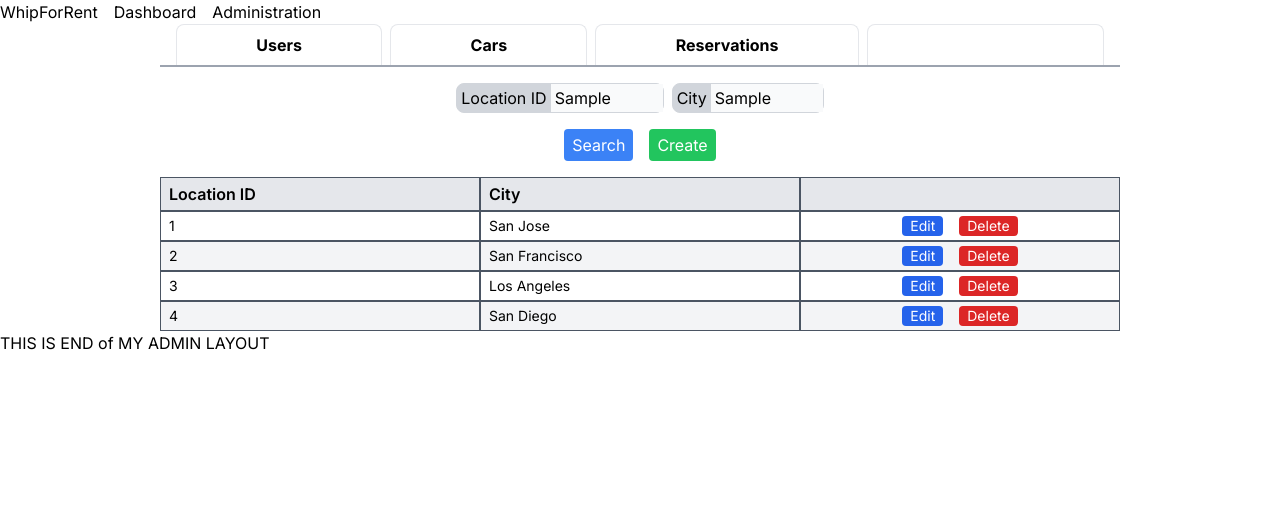
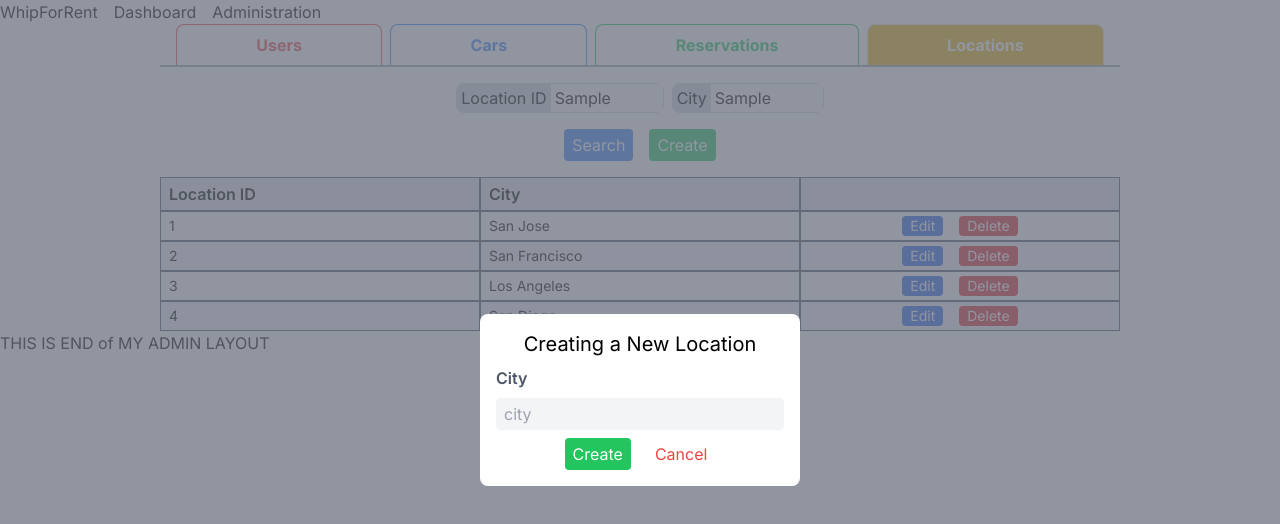
Before and after one commit to Rha02/whip-for-rent, a Next.js app in the folder frontend/: page /admin/locations in a window 1280 px wide. Both pictures are taken after typing "Sample", "Sample" into the empty fields and a click on the button "Create". Shown: the top 524 px of the page. Built offline with nearby package versions, Linux system fonts and the light colour scheme.

Commit message:
Created UI for creating Locations

```diff
--- a/frontend/src/app/admin/layout.tsx
+++ b/frontend/src/app/admin/layout.tsx
@@ -9,12 +9,13 @@ export default function AdminLayout({
     const pathname = usePathname();
     // Get current page from server-side
     const isActive = (href: string) => pathname === href;
+    const linkStyle = "py-2 border-l border-r border-t rounded-t-lg grow text-center ";
 
     const links = [
-        { href: "/admin/users", name: "Users", color: "blue-500" },
-        { href: "/admin/cars", name: "Cars", color: "red-500" },
-        { href: "/admin/reservations", name: "Reservations", color: "green-500" },
-        { href: "/admin/locations", name: "Locations", color: "yellow-500" }
+        { href: "/admin/users", name: "Users", attrs: linkStyle + (isActive("/admin/users") ? "bg-red-500 text-white" : "text-red-500 border-red-500") },
+        { href: "/admin/cars", name: "Cars", attrs: linkStyle + (isActive("/admin/cars") ? "bg-blue-500 text-white" :  "text-blue-500 border-blue-500")},
+        { href: "/admin/reservations", name: "Reservations", attrs: linkStyle + (isActive("/admin/reservations") ? "bg-green-500 text-white" : "text-green-500 border-green-500")},
+        { href: "/admin/locations", name: "Locations", attrs: linkStyle + (isActive("/admin/locations") ? "bg-yellow-500 text-white" : "text-yellow-500 border-yellow-500")}
     ];
 
     return (
@@ -30,10 +31,7 @@ export default function AdminLayout({
                         <nav className="flex justify-between border-b-2 border-gray-400 gap-2 px-4 font-bold">
                             {links.map((link, idx) => (
                                 <a key={idx}
-                                    className={
-                                        `${isActive(link.href) ? "bg-"+link.color+" text-white" : "text-"+link.color}
-                                        py-2 border-l border-r border-t border-${link.color} rounded-t-lg grow text-center`
-                                    }
+                                    className={link.attrs}
                                     href={link.href}>
                                     {link.name}
                                 </a>
--- a/frontend/src/app/admin/locations/page.tsx
+++ b/frontend/src/app/admin/locations/page.tsx
@@ -3,8 +3,54 @@ import { CarLocation } from "@/lib/types";
 import { LocationRepo } from "@/repository";
 import { useEffect, useState } from "react";
 
+type CreateLocationModalProps = {
+    onClose: () => void;
+};
+
+const CreateLocationModal = (props: CreateLocationModalProps) => {
+    const handleSubmit = (e: React.FormEvent<HTMLFormElement>) => {
+        e.preventDefault();
+        const formData = new FormData(e.currentTarget);
+        const city = formData.get("city") as string;
+        LocationRepo.addLocation({
+            city,
+            id: ""
+        }).then((res) => {
+            props.onClose();
+        }).catch((err) => console.log(err));
+    };
+
+    return (
+        <div className="relative z-10 w-full h-full">
+            <div className="fixed inset-0 bg-gray-500 opacity-75 transition-opacity"></div>
+            <div className="fixed inset-0 flex justify-center items-center min-h-full">
+                <div className="bg-white rounded-lg w-1/4 px-4 py-4">
+                    <h2 className="text-center text-xl">
+                        Creating a New Location
+                    </h2>
+                    <form className="mt-2" onSubmit={handleSubmit}>
+                        <div className="grid grid-cols-1 gap-2">
+                            <label className="text-gray-600 font-semibold" htmlFor="city">City</label>
+                            <input className="px-2 py-1 bg-gray-100 rounded" type="text" name="city" placeholder="city" required />
+                        </div>
+                        <div className="flex justify-center gap-4 mt-2">
+                            <button type="submit" className="px-2 py-1 bg-green-500 text-white rounded hover:bg-green-600">
+                                Create
+                            </button>
+                            <button type="button" onClick={props.onClose} className="px-2 py-1 text-red-500 hover:text-red-600">
+                                Cancel
+                            </button>
+                        </div>
+                    </form>
+                </div>
+            </div>
+        </div>
+    );
+};
+
 export default function LocationsPanel() {
     const [locations, setLocations] = useState<CarLocation[]>([]);
+    const [showCreateModal, setShowCreateModal] = useState(false);
 
     useEffect(() => {
         LocationRepo.getLocations({}).then((res) => setLocations(res)).catch((err) => console.log(err));
@@ -44,7 +90,7 @@ export default function LocationsPanel() {
                         <button type="submit" className="px-2 py-1 bg-blue-500 text-white rounded hover:bg-blue-600 transition ease-in-out duration-150">
                             Search
                         </button>
-                        <button type="submit" className="px-2 py-1 bg-green-500 text-white rounded hover:bg-green-600 transition ease-in-out duration-150">
+                        <button type="submit" onClick={() => setShowCreateModal(true)} className="px-2 py-1 bg-green-500 text-white rounded hover:bg-green-600 transition ease-in-out duration-150">
                             Create
                         </button>
                     </div>
@@ -75,6 +121,7 @@ export default function LocationsPanel() {
                     </div>
                 ))}
             </div>
+            { showCreateModal && <CreateLocationModal onClose={() => setShowCreateModal(false)} />}
         </div>
     );
 }
--- a/frontend/src/lib/types/index.ts
+++ b/frontend/src/lib/types/index.ts
@@ -28,6 +28,6 @@ export type Reservation = {
 };
 
 export type CarLocation = {
-    id: string;
+    id?: string;
     city: string;
 };
--- a/frontend/src/repository/locations.ts
+++ b/frontend/src/repository/locations.ts
@@ -16,6 +16,11 @@ interface LocationRepository {
      * deleteLocation() takes a location id and deletes it from the backend.
      */
     deleteLocation(id: string): Promise<boolean>;
+
+    /**
+     * addLocation() takes a location object and adds it to the backend.
+     */
+    addLocation(location: CarLocation): Promise<boolean>;
 }
 
 const NewLocationRepository = (host: string): LocationRepository => {
@@ -31,9 +36,15 @@ const NewLocationRepository = (host: string): LocationRepository => {
         return true;
     };
 
+    const addLocation = async (location: CarLocation): Promise<boolean> => {
+        console.log(location);
+        return true;
+    };
+
     return {
         getLocations,
-        deleteLocation
+        deleteLocation,
+        addLocation
     };
 };
 
```
